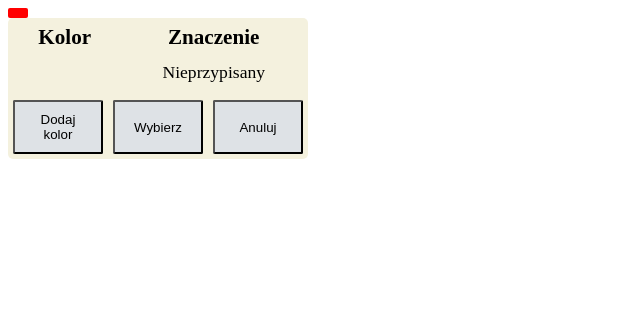
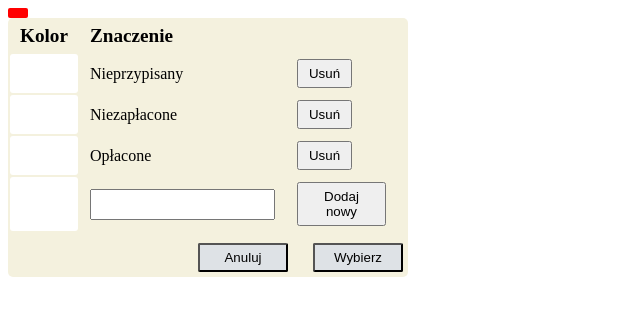
Before and after one commit to LukaszSzyp/EasyDocs, a React (Create React App) app: page / in a window 1280 px wide. Shown: the top 316 px of the page, without its empty margins (0-640 px from the left). Built offline with nearby package versions, Linux system fonts and the light colour scheme.

Commit message:
Finished layout PopUpColorStatus

```diff
--- a/src/Components/PopUpColorStatus.jsx
+++ b/src/Components/PopUpColorStatus.jsx
@@ -2,7 +2,7 @@ import { useState } from "react";
 import styled from "styled-components";
 
 const Container = styled.div`
-  width: 300px;
+  width: 400px;
   border-radius: 5px;
   display: flex;
   flex-direction: column;
@@ -17,30 +17,54 @@ const Thead = styled.tr`
   font-weight: bold;
 `;
 
+const Trow = styled.tr``;
+
+const TColorCell = styled.td`
+  background-color: #fff;
+  border-radius: 3px;
+`;
+
 const Tcell = styled.td`
   padding: 5px 10px;
-  text-align: center;
-  font-size: 1.1em;
 `;
 
 const ButtonContainer = styled.div`
   display: flex;
-  justify-content: space-between;
+  justify-content: flex-end;
+`;
+
+const ButtonTable = styled.button`
+  padding: 5px 10px;
+  margin-right: 10px;
 `;
 
 const Button = styled.button`
   width: 90px;
-  padding: 10px 15px;
-  margin: 10px 5px 5px 5px;
+  padding: 5px 10px;
+  margin: 10px 5px 5px 20px;
   background-color: #dee2e6;
   border-radius: 2px;
 `;
 
+const Input = styled.input`
+  height: 25px;
+`;
+
 export const PopUpColorStatus = () => {
-  const [colorStatus, setColorStatus] = useState({
-    color: "255,255,255",
-    meaning: "Nieprzypisany",
-  });
+  const [colorStatusData, setColorStatusData] = useState([
+    {
+      color: "255,255,255",
+      meaning: "Nieprzypisany",
+    },
+    {
+      color: "255,0,0",
+      meaning: "Niezapłacone",
+    },
+    {
+      color: "0,255,0",
+      meaning: "Opłacone",
+    },
+  ]);
 
   return (
     <Container>
@@ -48,16 +72,30 @@ export const PopUpColorStatus = () => {
         <Thead>
           <Tcell>Kolor</Tcell>
           <Tcell>Znaczenie</Tcell>
+          <Tcell></Tcell>
         </Thead>
-        <tr>
-          <td></td>
-          <Tcell>Nieprzypisany</Tcell>
-        </tr>
+        {colorStatusData.map((colorStatus) => (
+          <Trow>
+            <TColorCell></TColorCell>
+            <Tcell>{colorStatus.meaning}</Tcell>
+            <Tcell>
+              <ButtonTable>Usuń</ButtonTable>
+            </Tcell>
+          </Trow>
+        ))}
+        <Trow>
+          <TColorCell></TColorCell>
+          <Tcell>
+            <Input />
+          </Tcell>
+          <Tcell>
+            <ButtonTable>Dodaj nowy</ButtonTable>
+          </Tcell>
+        </Trow>
       </Table>
       <ButtonContainer>
-        <Button>Dodaj kolor</Button>
+        <Button>Anuluj</Button>
         <Button>Wybierz</Button>
-        <Button>Anuluj</Button>
       </ButtonContainer>
     </Container>
   );
```
